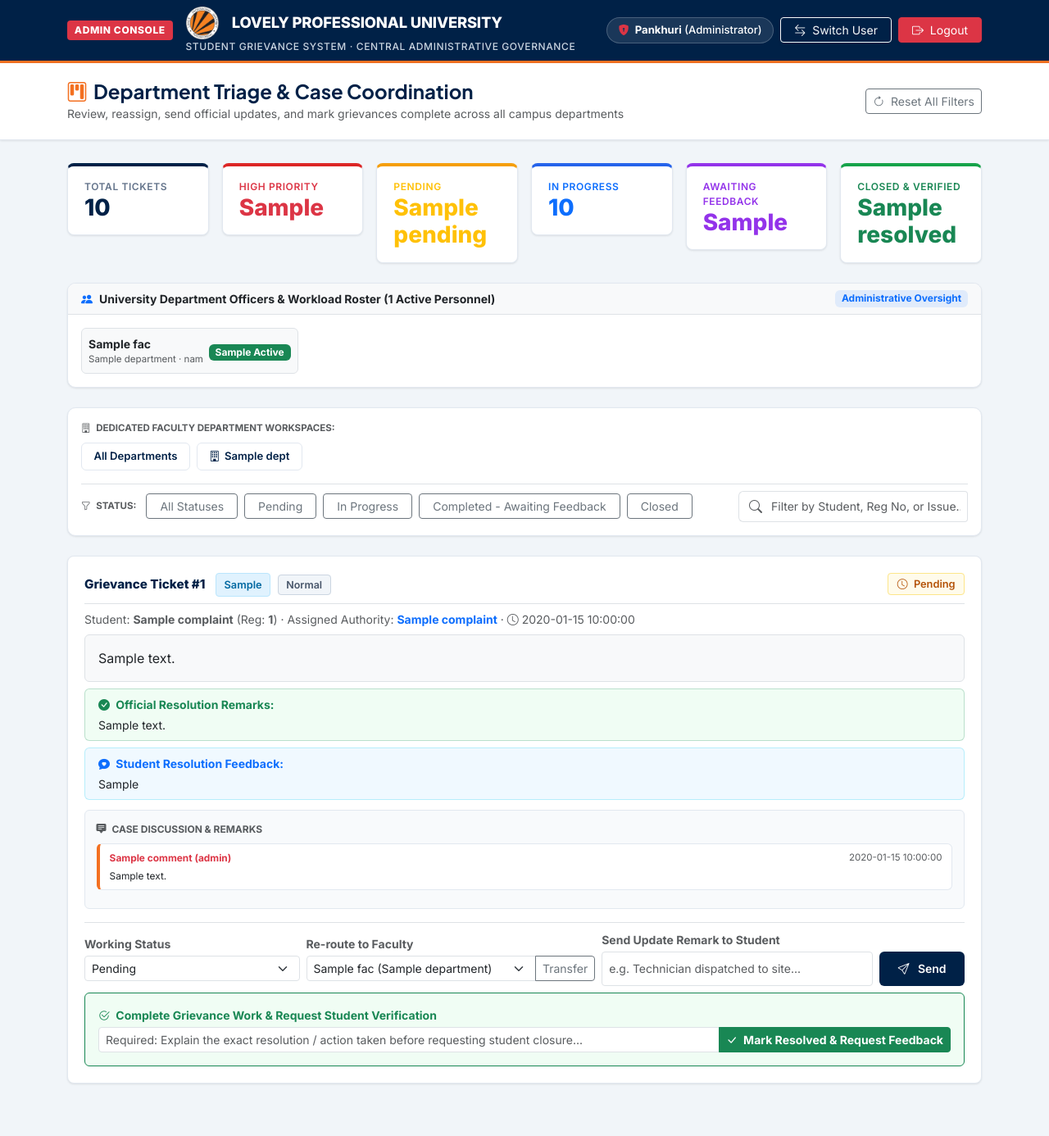
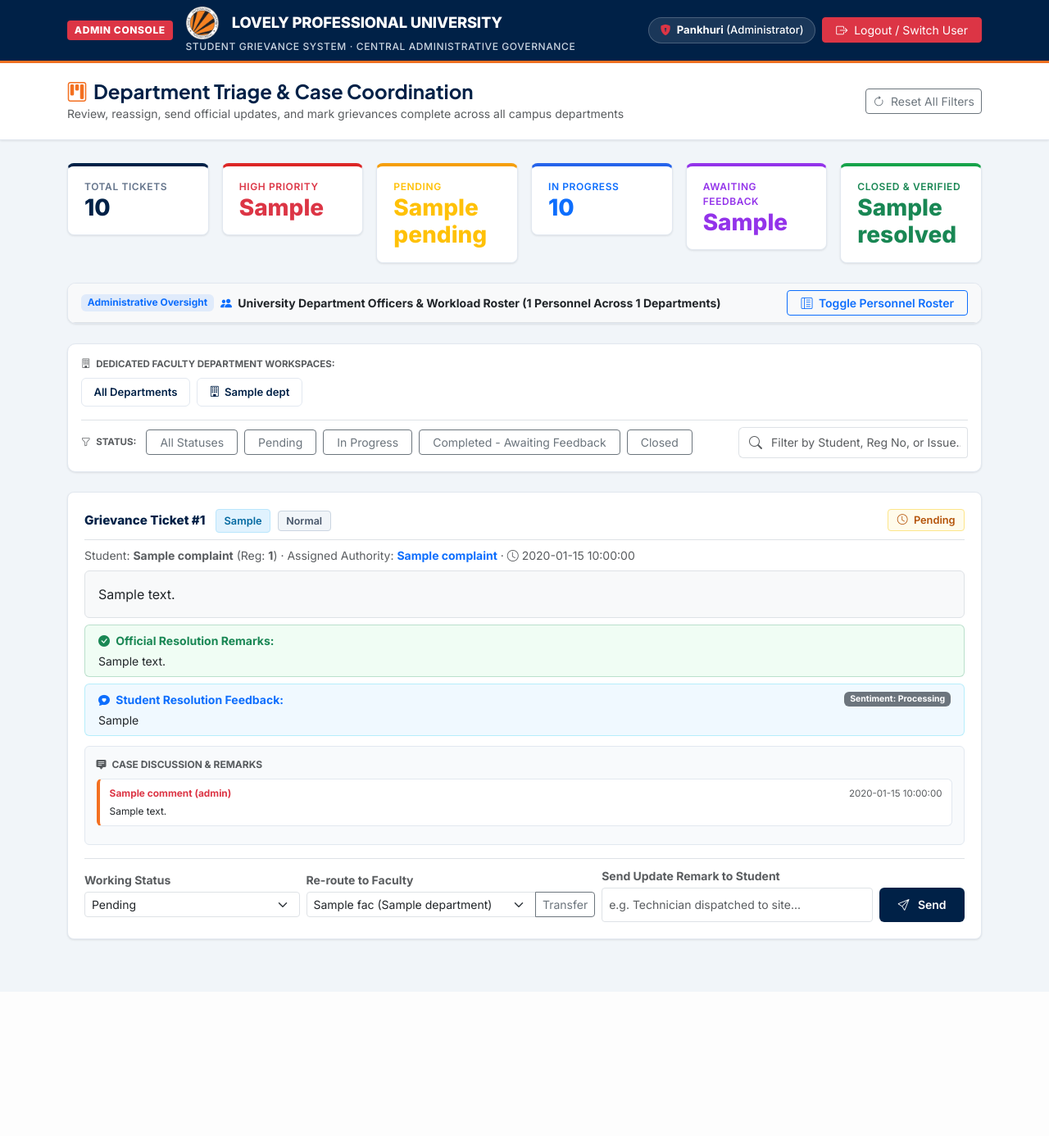
Before and after one commit to pankhurisinghal08-maker/Smart-Grievance-Routing-AI, a Flask app: template templates/admin_dashboard.html in a window 1280 px wide. Shown: the whole page at 82% size. After the commit the page ends 1149 px from the top, so only its background shows below. Run offline with Flask 3, Linux system fonts and the light colour scheme; the template is opened without the code that fills it: most values are stand-ins (such as "Sample title", 1, 10 or a date in 2020).

Commit message:
Make administrative oversight roster collapsible and add feedback sentiment closure controls

```diff
--- a/templates/admin_dashboard.html
+++ b/templates/admin_dashboard.html
@@ -27,11 +27,8 @@
                     <i class="bi bi-shield-lock-fill text-danger"></i>
                     <span><strong>Pankhuri</strong> (Administrator)</span>
                 </div>
-                <a href="{{ url_for('switch_user', tab='admin') }}" class="btn btn-sm btn-outline-light py-1 px-3 shadow-sm" title="Switch User / Account">
-                    <i class="bi bi-arrow-left-right me-1"></i> Switch User
-                </a>
-                <a href="/logout" class="btn btn-sm btn-danger py-1 px-3 shadow-sm">
-                    <i class="bi bi-box-arrow-right me-1"></i> Logout
+                <a href="/logout" class="btn btn-sm btn-danger py-1 px-3 shadow-sm" title="Logout and return to Portal Switcher">
+                    <i class="bi bi-box-arrow-right me-1"></i> Logout / Switch User
                 </a>
             </div>
         </div>
@@ -109,15 +106,21 @@
             </div>
         </div>
 
-        <!-- Admin Exclusive: University Faculty Workload Roster -->
+        <!-- Admin Exclusive: Administrative Oversight & Faculty Workload Roster (Collapsible) -->
         <div class="rms-card mb-4">
-            <div class="rms-card-header d-flex justify-content-between align-items-center py-2 px-3 bg-light border-bottom">
-                <span class="fw-bold small text-dark d-flex align-items-center gap-2">
-                    <i class="bi bi-people-fill text-primary"></i> University Department Officers &amp; Workload Roster ({{ faculty_workloads|length }} Active Personnel)
+            <div class="rms-card-header d-flex justify-content-between align-items-center py-2 px-3 bg-light border-bottom flex-wrap gap-2">
+                <div class="d-flex align-items-center gap-2">
+                    <span class="badge bg-primary bg-opacity-10 text-primary small fw-bold">Administrative Oversight</span>
+                    <span class="fw-bold small text-dark">
+                        <i class="bi bi-people-fill text-primary me-1"></i> University Department Officers &amp; Workload Roster ({{ faculty_workloads|length }} Personnel Across {{ departments|length }} Departments)
                     </span>
-                <span class="badge bg-primary bg-opacity-10 text-primary small">Administrative Oversight</span>
                 </div>
-            <div class="p-3">
+                <button class="btn btn-sm btn-outline-primary py-1 px-3 fw-semibold" type="button" data-bs-toggle="collapse" data-bs-target="#oversightRoster" aria-expanded="false" aria-controls="oversightRoster">
+                    <i class="bi bi-layout-text-sidebar-reverse me-1"></i> Toggle Personnel Roster
+                </button>
+            </div>
+            <div class="collapse" id="oversightRoster">
+                <div class="p-3 bg-white">
                     <div class="row g-2">
                         {% for fac in faculty_workloads %}
                         <div class="col-md-6 col-lg-3">
@@ -134,6 +137,7 @@
                             </div>
                         </div>
                         {% endfor %}
+                    </div>
                 </div>
             </div>
         </div>
@@ -241,11 +245,20 @@
             </div>
             {% endif %}
 
-            <!-- Student Feedback -->
+            <!-- Student Feedback & Sentiment Analysis -->
             {% if c.student_feedback %}
             <div class="alert alert-info py-2 px-3 small rounded-2 mb-2 border border-info border-opacity-25" style="background: #f0f9ff;">
+                <div class="d-flex justify-content-between align-items-center mb-1 flex-wrap gap-2">
                     <strong class="text-primary"><i class="bi bi-chat-heart-fill me-1"></i> Student Resolution Feedback:</strong>
-                <div class="mt-1 text-dark">{{ c.student_feedback }}</div>
+                    {% if c.feedback_sentiment == 'Positive' %}
+                    <span class="badge bg-success"><i class="bi bi-hand-thumbs-up-fill me-1"></i> Sentiment: Positive (Verified)</span>
+                    {% elif c.feedback_sentiment == 'Negative' %}
+                    <span class="badge bg-danger"><i class="bi bi-hand-thumbs-down-fill me-1"></i> Sentiment: Negative (Action Required)</span>
+                    {% else %}
+                    <span class="badge bg-secondary">Sentiment: Processing</span>
+                    {% endif %}
+                </div>
+                <div class="text-dark">{{ c.student_feedback }}</div>
             </div>
             {% endif %}
 
@@ -281,7 +294,11 @@
                                 <option value="Pending" {% if c.status == 'Pending' %}selected{% endif %}>Pending</option>
                                 <option value="In Progress" {% if c.status == 'In Progress' %}selected{% endif %}>In Progress</option>
                                 <option value="Completed - Awaiting Feedback" {% if c.status == 'Completed - Awaiting Feedback' %}selected{% endif %}>Completed (Awaiting Feedback)</option>
-                                <option value="Closed" {% if c.status == 'Closed' or c.status == 'Resolved' %}selected{% endif %}>Closed / Resolved</option>
+                                {% if c.feedback_sentiment == 'Positive' %}
+                                <option value="Closed" {% if c.status == 'Closed' or c.status == 'Resolved' %}selected{% endif %}>Mark Closed (Feedback Verified)</option>
+                                {% else %}
+                                <option value="Closed" disabled>Mark Closed (Requires Positive Feedback)</option>
+                                {% endif %}
                             </select>
                         </form>
                     </div>
@@ -316,8 +333,44 @@
                         </form>
                     </div>
 
-                    <!-- Mark Resolved & Request Student Sign-off -->
-                    {% if c.status != 'Completed - Awaiting Feedback' %}
+                    <!-- One-Click Verified Closure Action (If Positive Feedback Verified) -->
+                    {% if c.feedback_sentiment == 'Positive' and c.status != 'Closed' and c.status != 'Resolved' %}
+                    <div class="col-12 mt-2">
+                        <form action="{{ url_for('update_status', complaint_id=c.id) }}" method="POST">
+                            <input type="hidden" name="status" value="Closed">
+                            <div class="p-2 px-3 rounded-2 border border-success bg-white d-flex justify-content-between align-items-center flex-wrap gap-2 shadow-sm">
+                                <div>
+                                    <strong class="text-success small"><i class="bi bi-patch-check-fill me-1"></i> Verified Positive Feedback: Ready for Closure</strong>
+                                    <div class="text-muted" style="font-size: 0.75rem;">Student confirmed resolution satisfaction. Click to execute permanent administrative closure.</div>
+                                </div>
+                                <button type="submit" class="btn btn-sm btn-success fw-bold px-3 py-1 shadow-sm">
+                                    <i class="bi bi-check2-all me-1"></i> Finalize & Close Ticket #{{ c.id }}
+                                </button>
+                            </div>
+                        </form>
+                    </div>
+                    {% elif c.status == 'Completed - Awaiting Feedback' and not c.student_feedback %}
+                    <div class="col-12 mt-2">
+                        <div class="p-2 px-3 rounded-2 border border-warning bg-light d-flex align-items-center gap-2">
+                            <i class="bi bi-shield-lock-fill text-warning fs-5"></i>
+                            <div class="small text-dark">
+                                <strong>Awaiting Student Verification:</strong> Closure is locked until the student submits satisfaction feedback.
+                            </div>
+                        </div>
+                    </div>
+                    {% elif c.student_feedback and c.feedback_sentiment == 'Negative' %}
+                    <div class="col-12 mt-2">
+                        <div class="p-2 px-3 rounded-2 border border-danger bg-light d-flex align-items-center gap-2">
+                            <i class="bi bi-exclamation-octagon-fill text-danger fs-5"></i>
+                            <div class="small text-dark">
+                                <strong>Negative Student Feedback:</strong> Closure blocked by AI verification. Please post a comment or re-route the grievance to address student dissatisfaction.
+                            </div>
+                        </div>
+                    </div>
+                    {% endif %}
+
+                    <!-- Mark Resolved & Request Student Sign-off (If not already completed) -->
+                    {% if c.status != 'Completed - Awaiting Feedback' and not c.student_feedback %}
                     <div class="col-12 mt-2">
                         <form action="{{ url_for('complete_complaint', complaint_id=c.id) }}" method="POST">
                             <div class="p-3 rounded-2 border border-success border-opacity-40" style="background: #f0fdf4;">
@@ -360,5 +413,6 @@
             });
         });
     </script>
+    <script src="https://cdn.jsdelivr.net/npm/bootstrap@5.3.0/dist/js/bootstrap.bundle.min.js"></script>
 </body>
 </html>
```
Lines whose indentation alone changed are shown as unchanged.
